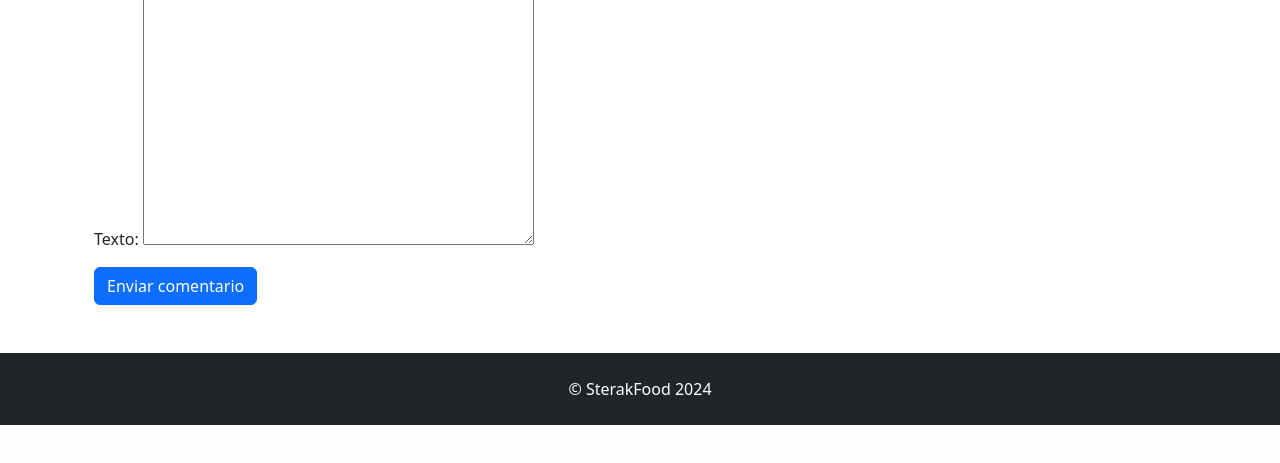
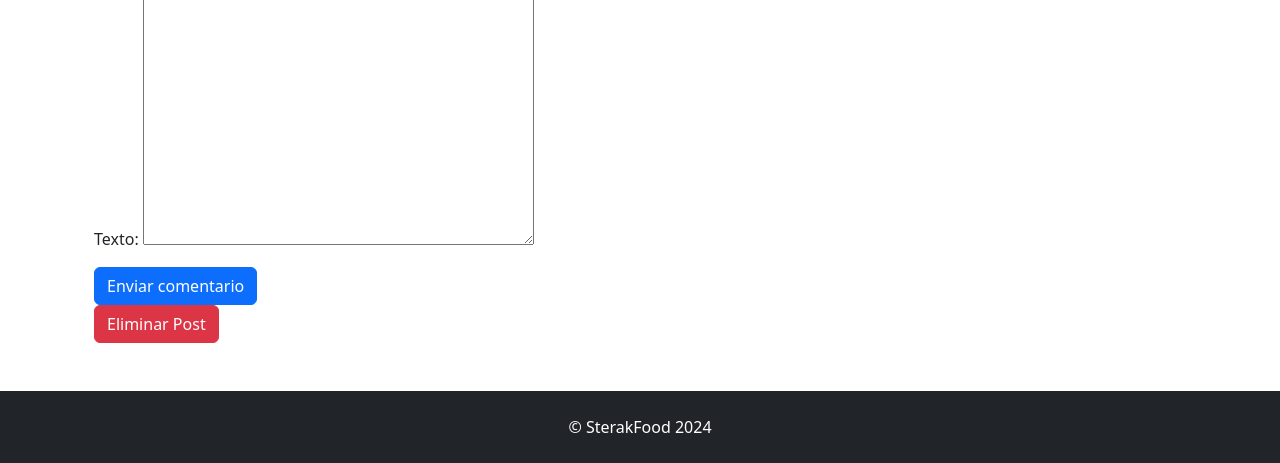
Before and after one commit to Falvarez19/SterakFood, a Django app: page /post/1/ in a window 1280 px wide. Shown: the part 1979-2442 px from the top of the page. Before the commit the page ends 2404 px from the top, so only its background shows below. Run offline with Django 5.2, Linux system fonts and the light colour scheme; a user stored in the database is signed in; data comes from the database, SQL or seed files in the repository; both versions use the stored data as it was after the commit; some libraries are stand-ins or nearby versions.

Commit message:
admin puedan eliminar archivos

```diff
--- a/ProyectoFinal+Alvarez/blog_project/blog/templates/blog/post_detail.html
+++ b/ProyectoFinal+Alvarez/blog_project/blog/templates/blog/post_detail.html
@@ -31,5 +31,12 @@
         {% else %}
             <p>Debes iniciar sesión para dejar un comentario.</p>
         {% endif %}
+
+        {% if user.is_staff %}
+            <form action="{% url 'eliminar_post' post.pk %}" method="POST" style="display:inline;">
+                {% csrf_token %}
+                <button type="submit" class="btn btn-danger">Eliminar Post</button>
+            </form>
+        {% endif %}
     </div>
 {% endblock %}
--- a/ProyectoFinal+Alvarez/blog_project/blog/urls.py
+++ b/ProyectoFinal+Alvarez/blog_project/blog/urls.py
@@ -25,4 +25,5 @@ urlpatterns = [
     path('login/', auth_views.LoginView.as_view(template_name='blog/login.html'), name='login'),
     path('logout/', auth_views.LogoutView.as_view(template_name='blog/logout.html'), name='logout'),
     path('categoria/<int:pk>/', views.posts_por_categoria, name='posts_por_categoria'),  # Nueva URL para filtrar por categoría
+    path('post/eliminar/<int:pk>/', views.eliminar_post, name='eliminar_post'),
 ]
--- a/ProyectoFinal+Alvarez/blog_project/blog/views.py
+++ b/ProyectoFinal+Alvarez/blog_project/blog/views.py
@@ -3,6 +3,20 @@ from django.contrib.auth.forms import UserCreationForm, AuthenticationForm
 from django.contrib.auth import login, authenticate, logout
 from .models import Post, Comentario, Categoria
 from .forms import ComentarioForm, CustomUserCreationForm
+from django.contrib.admin.views.decorators import staff_member_required
+from django.contrib import messages
+
+#para que solo los admin o miembros del staff puedan eliminar archivos
+@staff_member_required
+
+def eliminar_post(request, pk):
+    post = get_object_or_404(Post, pk=pk)
+    if request.method == 'POST':
+        post.delete()
+        messages.success(request, 'El post ha sido eliminado con éxito.')
+        return redirect('post_list')
+    return render(request, 'blog/eliminar_post_confirmacion.html', {'post': post})
+
 
 # Vista para la lista de publicaciones
 def post_list(request):
```
Also changed, not shown: ProyectoFinal+Alvarez/blog_project/blog/templates/blog/eliminar_post_confirmacion.html (added, +14 -0 lines), ProyectoFinal+Alvarez/blog_project/db.sqlite3.
